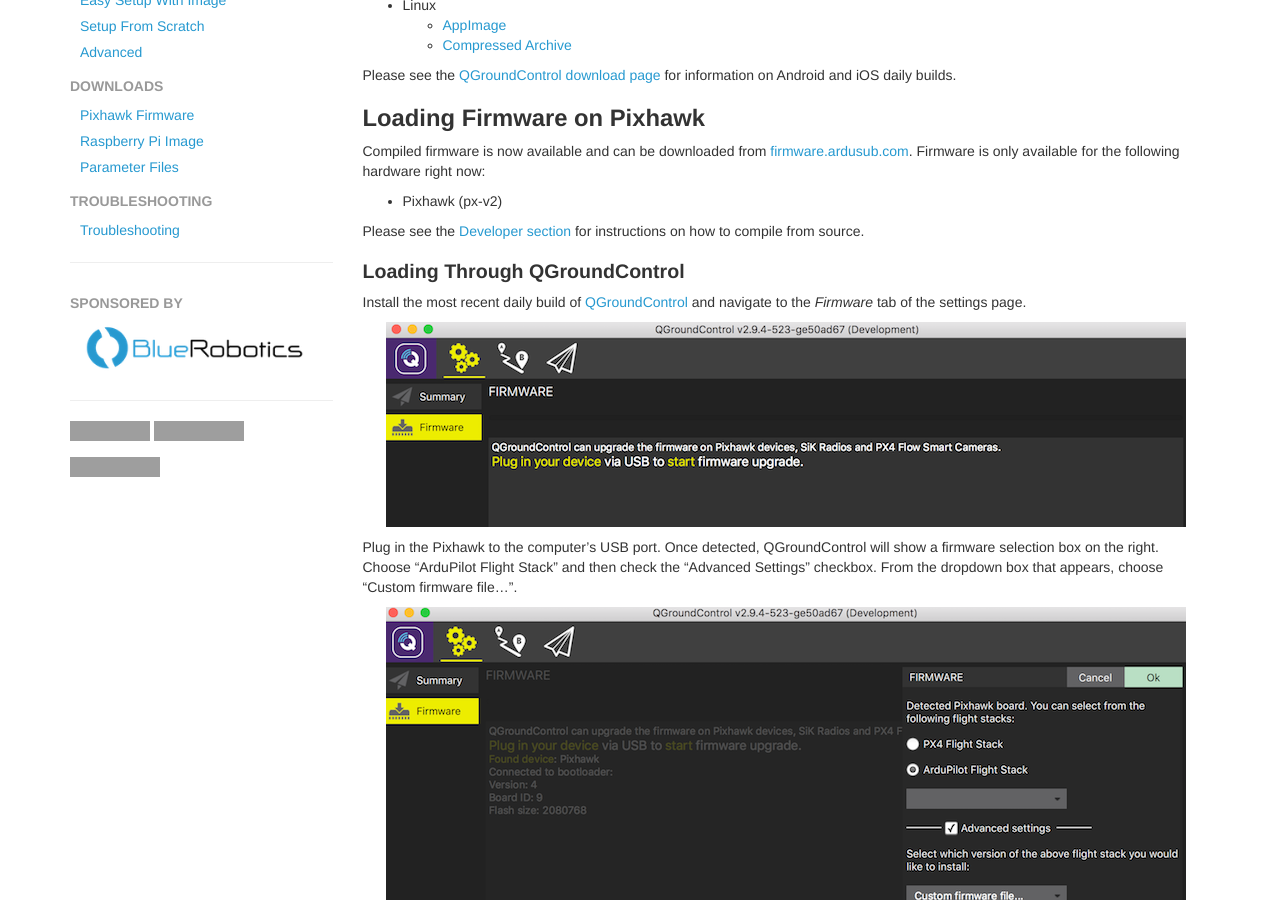
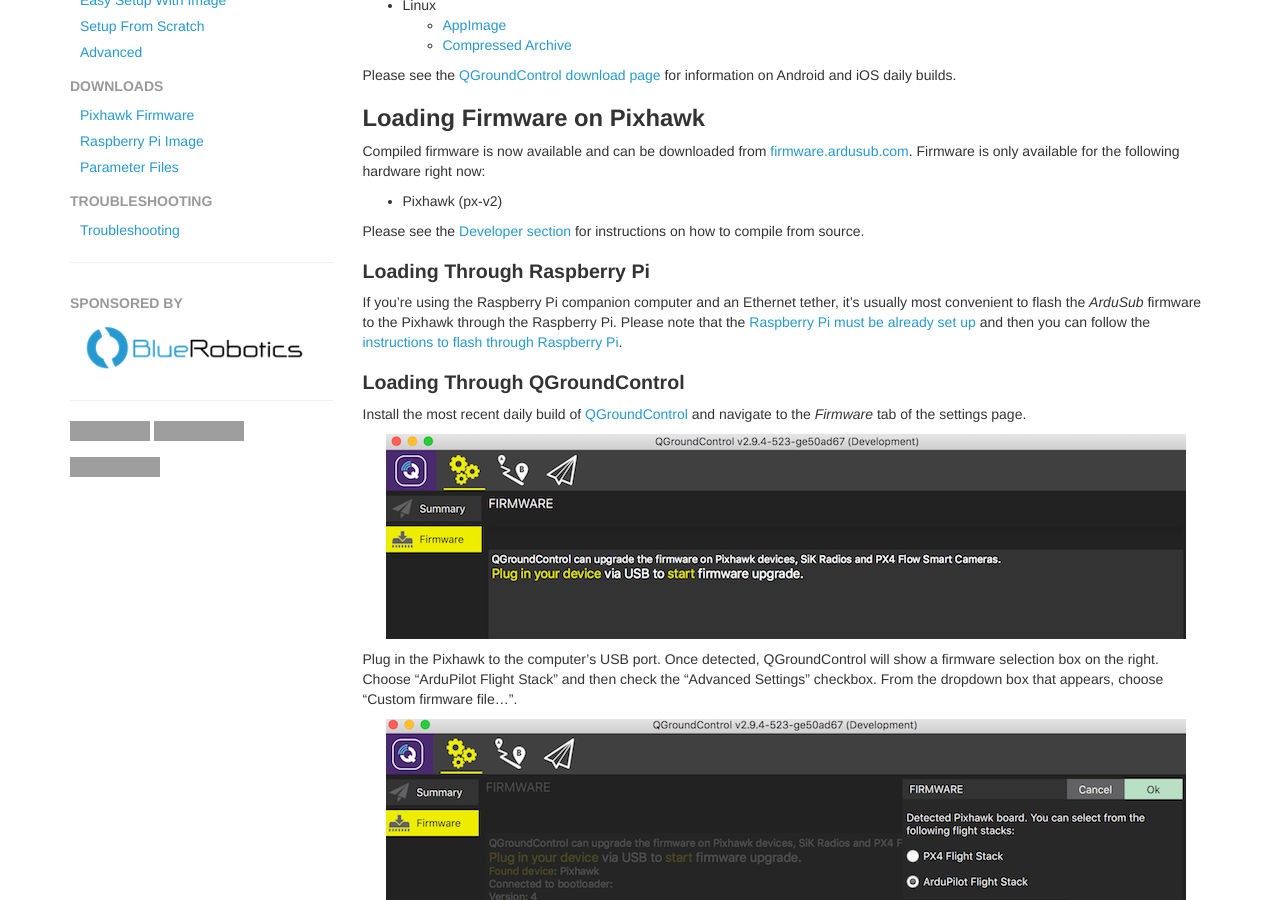
Before and after one commit to bluerobotics/retired-ardusub-docs, a Jekyll site: the page built from pages/initial-setup.md, in a window 1280 px wide and 900 px high, scrolled down 1125 px. Built offline with Jekyll 4.4.1, drawn with Linux system fonts in a browser that asks for light colours; nearby versions of some CDN libraries; some web fonts are replaced; comment, search, counter and statistics services are not loaded; grey boxes are pictures that could not be loaded.

Commit message:
Add note about flashing through RasPi.

```diff
--- a/pages/initial-setup.md
+++ b/pages/initial-setup.md
@@ -70,6 +70,10 @@ Compiled firmware is now available and can be downloaded from [firmware.ardusub.
 * Pixhawk (px-v2)
 
 Please see the [Developer section](/developers/) for instructions on how to compile from source.
+
+### Loading Through Raspberry Pi
+
+If you're using the Raspberry Pi companion computer and an Ethernet tether, it's usually most convenient to flash the *ArduSub* firmware to the Pixhawk through the Raspberry Pi. Please note that the [Raspberry Pi must be already set up](#setup-raspberry-pi) and then you can follow the [instructions to flash through Raspberry Pi](/raspi-setup/#flashing-pixhawk-through-ssh).
 
 ### Loading Through QGroundControl
 
```
